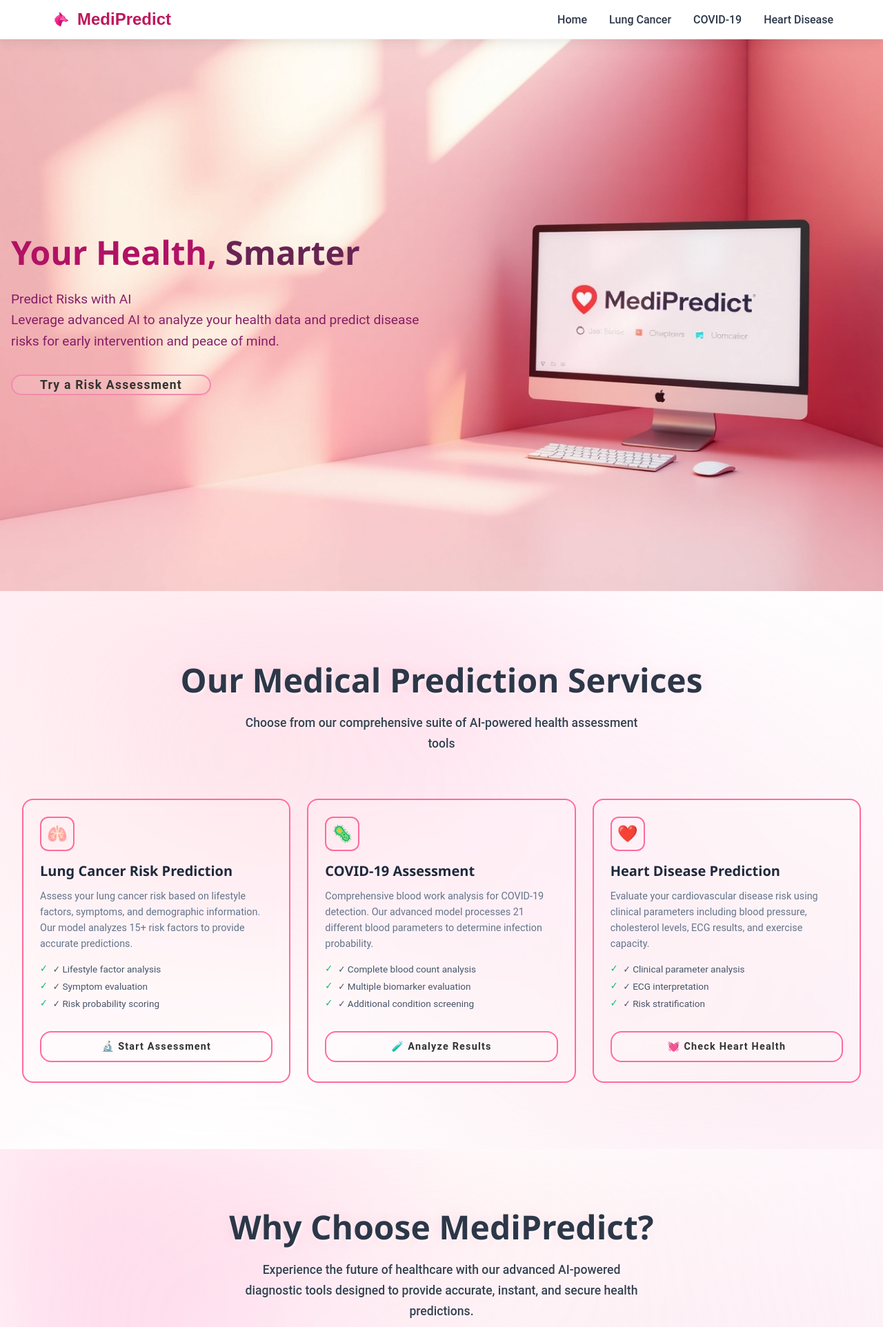
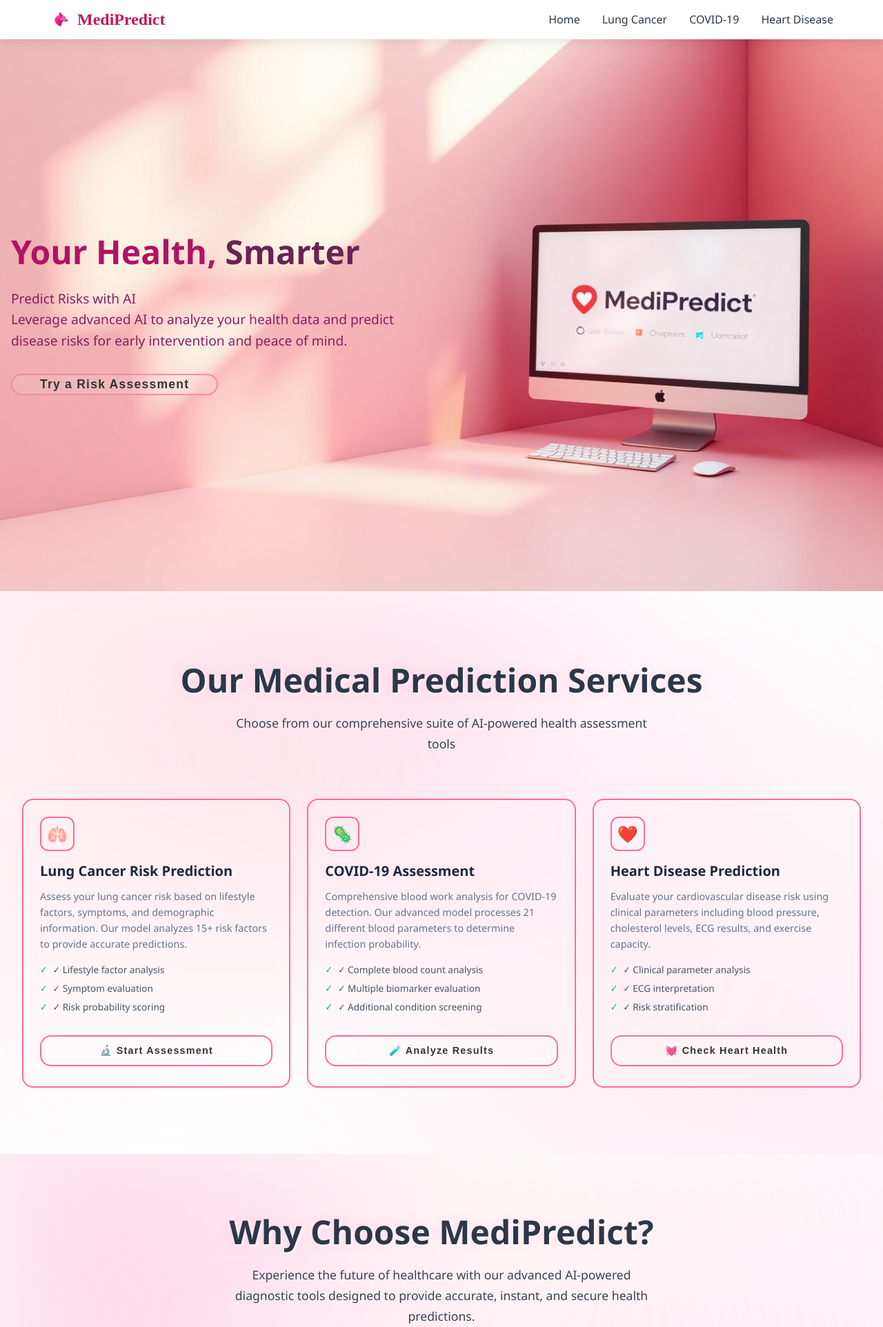
Before and after one commit to Akshayakumarbehera9911/medical-prediction-platform, a Flask app: page / in a window 1280 px wide. Shown: the top 1924 px of the page at 69% size. Run offline with Flask 3, Linux system fonts and the light colour scheme.

Commit message:
Update base.html and main.css with logo, font, and styling changes

```diff
--- a/static/css/main.css
+++ b/static/css/main.css
@@ -9,36 +9,31 @@ html {
     scroll-behavior: smooth;
 }
 
-/* Change this line (around line 15): */
+/* Around line 15 - Change body font: */
 body {
-    font-family: 'Inter', 'Segoe UI', Tahoma, Geneva, Verdana, sans-serif;
-    /* TO: */
-    font-family: 'Roboto', 'Segoe UI', Tahoma, Geneva, Verdana, sans-serif;
-}
-
-/* And change all these: */
+    font-family: 'Nunito', 'Segoe UI', Tahoma, Geneva, Verdana, sans-serif;
+    /* ... rest stays the same ... */
+}
+
+/* Change all heading fonts: */
 h1, h2, h3, h4, h5, h6 {
-    font-family: 'Poppins', 'Segoe UI', sans-serif;
-    /* TO: */
-    font-family: 'Montserrat', 'Segoe UI', sans-serif;
+    font-family: 'Playfair Display', 'Segoe UI', serif;
+    font-weight: 600;
 }
 
 .logo-text {
-    font-family: 'Poppins', sans-serif;
-    /* TO: */
-    font-family: 'Montserrat', sans-serif;
+    font-family: 'Playfair Display', serif;
+    font-weight: 700;
 }
 
 button, .btn, .predict-btn, .hero-btn, .service-btn, .cta-btn {
-    font-family: 'Inter', sans-serif;
-    /* TO: */
-    font-family: 'Roboto', sans-serif;
+    font-family: 'Nunito', sans-serif;
+    font-weight: 500;
 }
 
 .footer h3, .footer h4 {
-    font-family: 'Poppins', sans-serif;
-    /* TO: */
-    font-family: 'Montserrat', sans-serif;
+    font-family: 'Playfair Display', serif;
+    font-weight: 600;
 }
 /* ========== SHARED UTILITY CLASSES ========== */
 .container {
```
